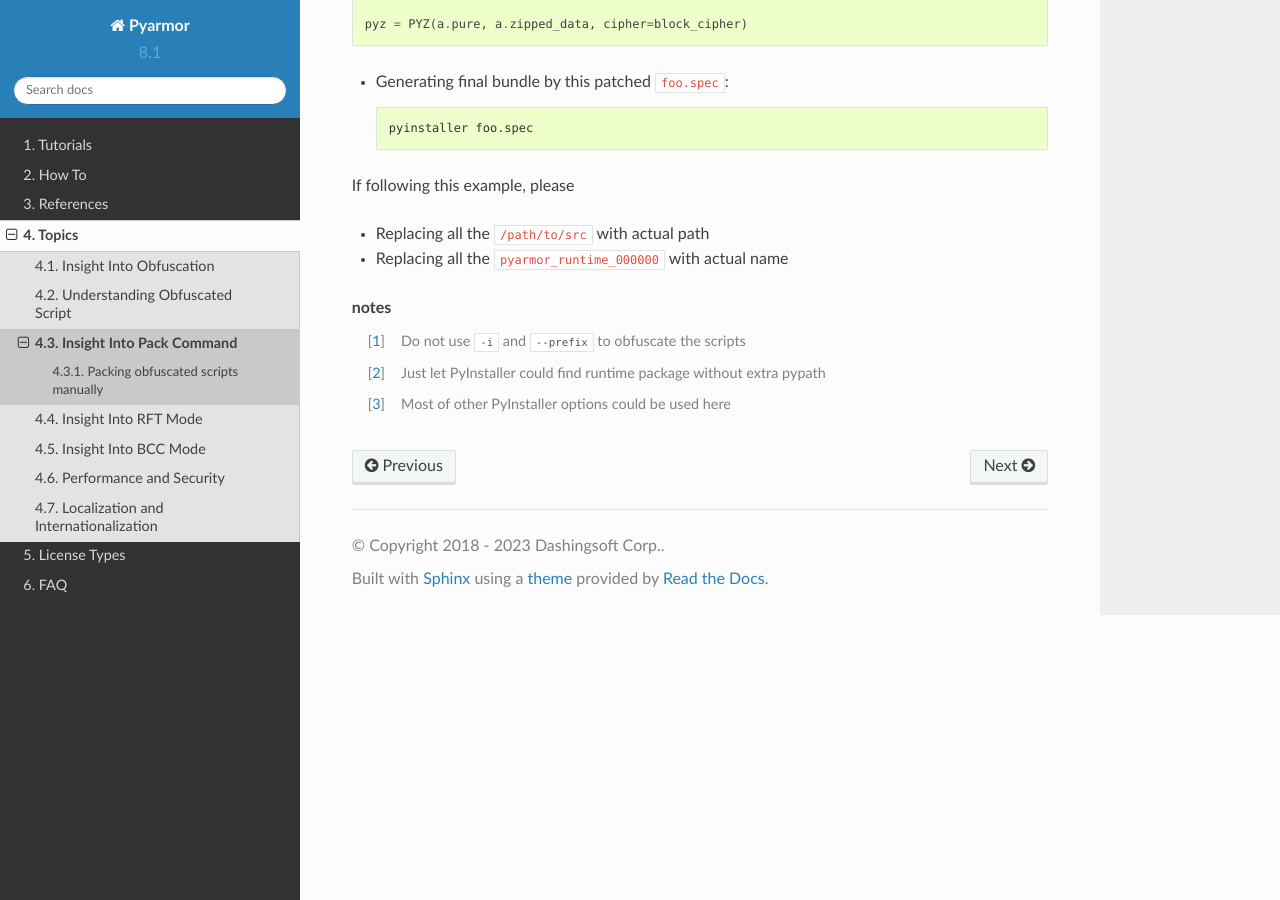
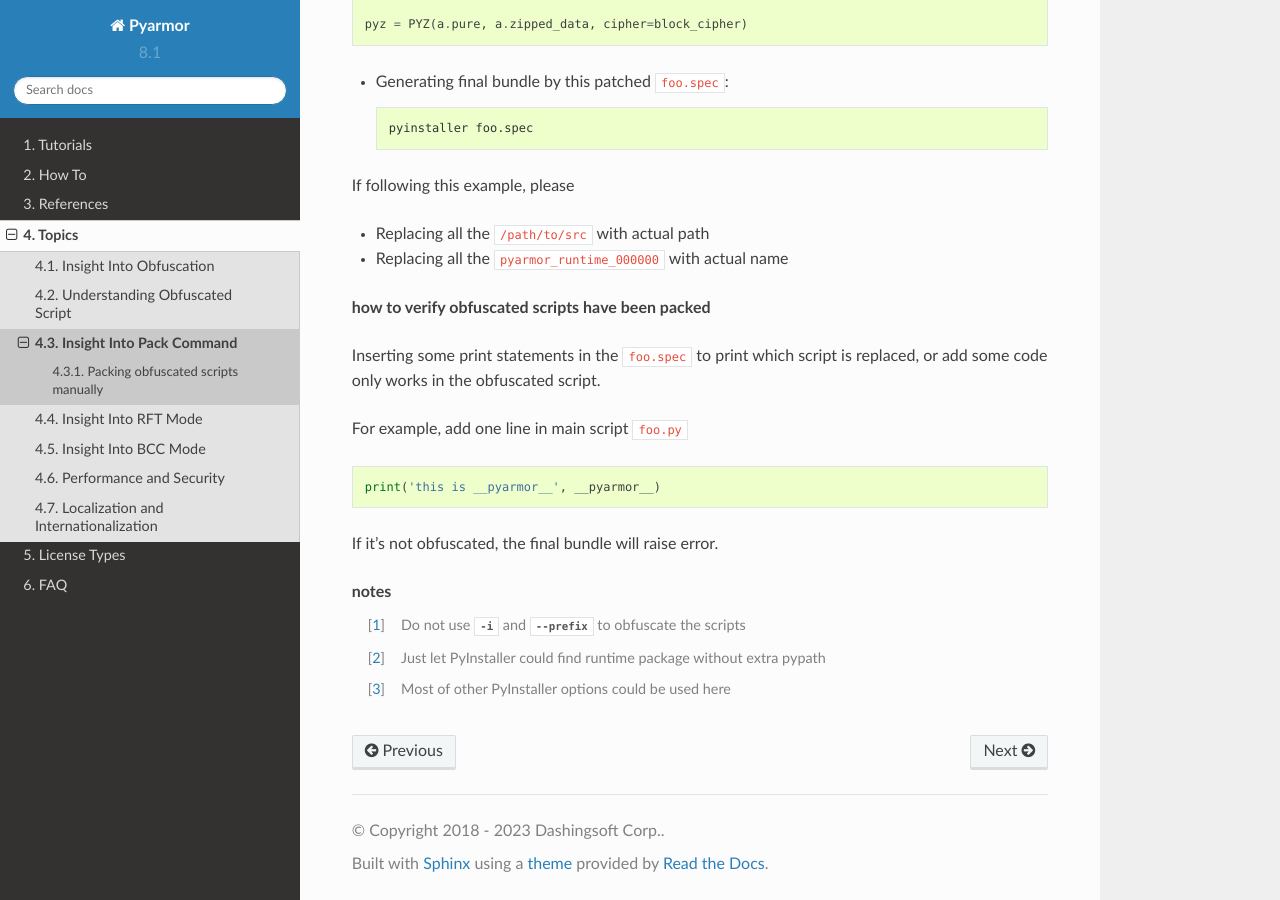
Before and after one commit to dashingsoft/pyarmor, a Sphinx documentation site: the page built from docs/topic/repack.rst, in a window 1280 px wide and 900 px high, scrolled down 1784 px. Built offline with Sphinx 7.4.7 and the Read the Docs theme 2.0.0, drawn with Linux system fonts in a browser that asks for light colours.

Commit message:
Refine doc

```diff
--- a/docs/topic/repack.rst
+++ b/docs/topic/repack.rst
@@ -98,9 +98,21 @@ If following this example, please
 * Replacing all the ``/path/to/src`` with actual path
 * Replacing all the ``pyarmor_runtime_000000`` with actual name
 
+**how to verify obfuscated scripts have been packed**
+
+Inserting some print statements in the ``foo.spec`` to print which script is replaced, or add some code only works in the obfuscated script.
+
+For example, add one line in main script ``foo.py``
+
+.. code-block:: python
+
+    print('this is __pyarmor__', __pyarmor__)
+
+If it's not obfuscated, the final bundle will raise error.
+
 .. rubric:: notes
 
-.. [#] Do not use ``-i`` and ``--prefix`` to obfuscate the scripts
+.. [#] Do not use :option:`-i` and :option:`--prefix` to obfuscate the scripts
 .. [#] Just let PyInstaller could find runtime package without extra pypath
 .. [#] Most of other PyInstaller options could be used here
 
```
